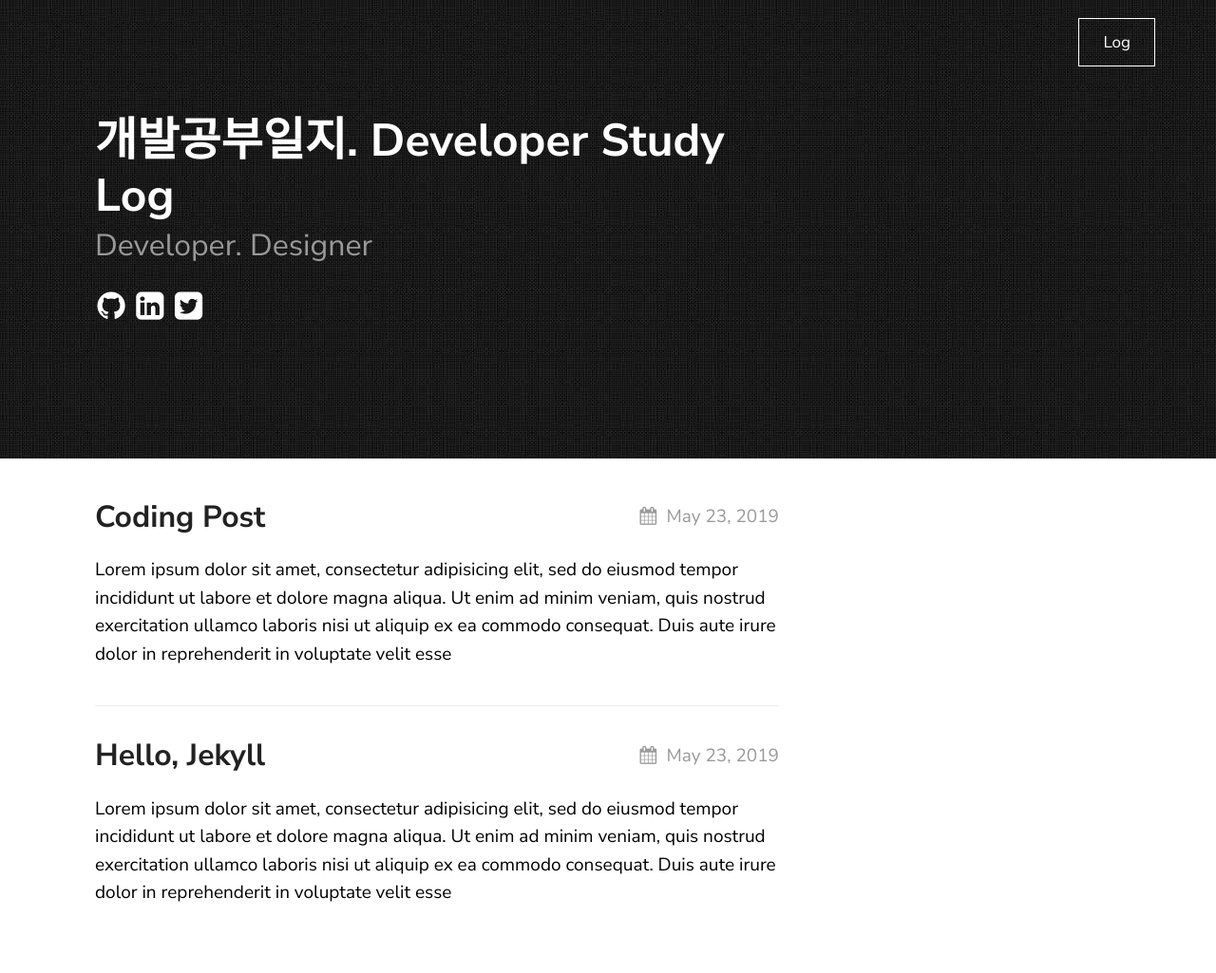
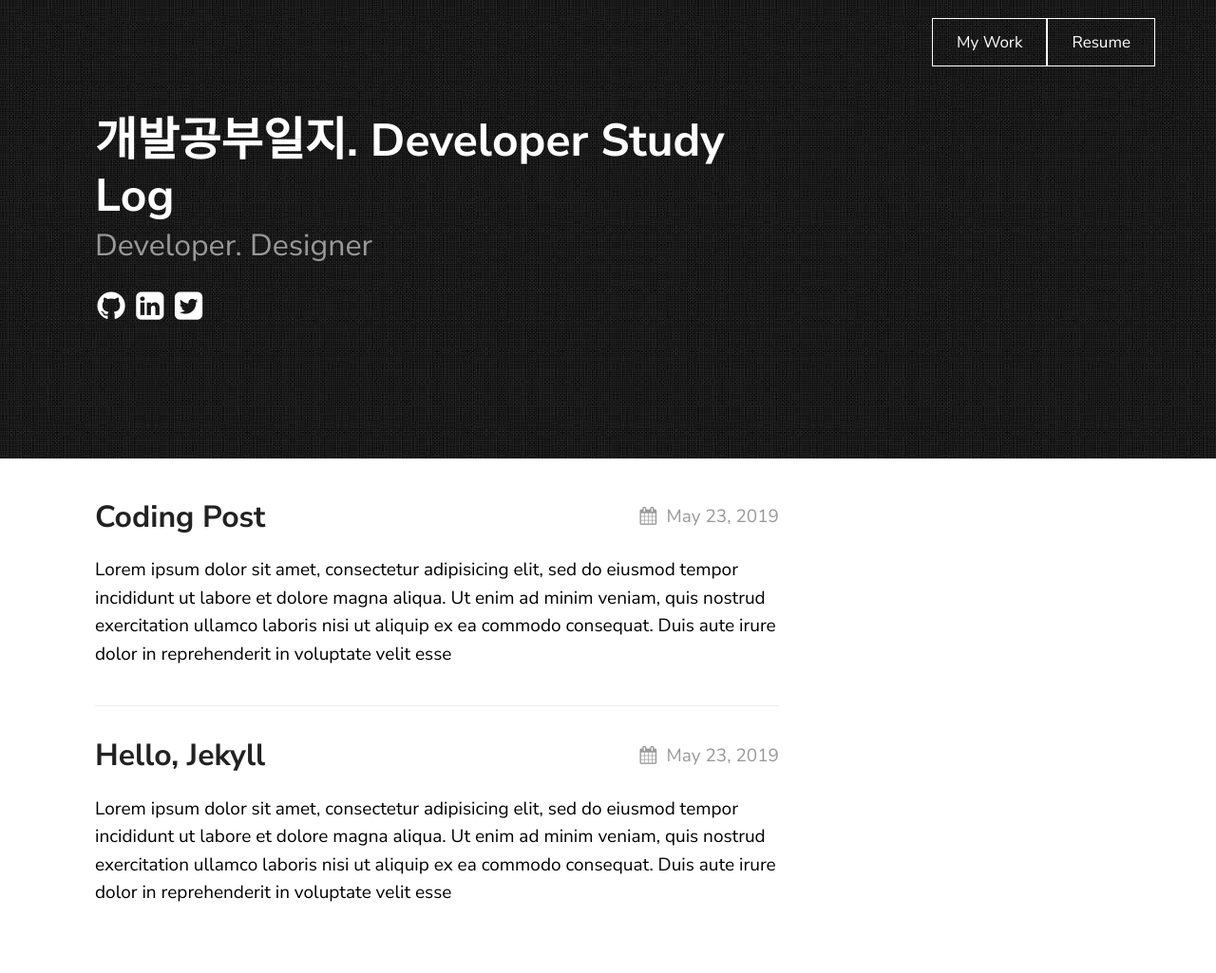
Before and after one commit to lucyya99/lucyya99.github.io, a Jekyll site: the page built from index.md, in a window 1280 px wide. Shown: the whole page at 95% size. Built offline with Jekyll 4.4.1, drawn with Linux system fonts in a browser that asks for light colours.

Commit message:
blog setting

```diff
--- a/_config.yml
+++ b/_config.yml
@@ -24,12 +24,15 @@ texture:
   date_format: "%b %-d, %Y"
   style: black
   showNav: true
+  showPicker: false
 
   navigation:
-    - title: Log
-      url: "/log"
+    - title: My Work
+      url: "/my-work"
+    - title: Resume
+      url: "/resume"
 
-  showPicker: false
+
 
   # generate social links in footer
   social_links:
```
